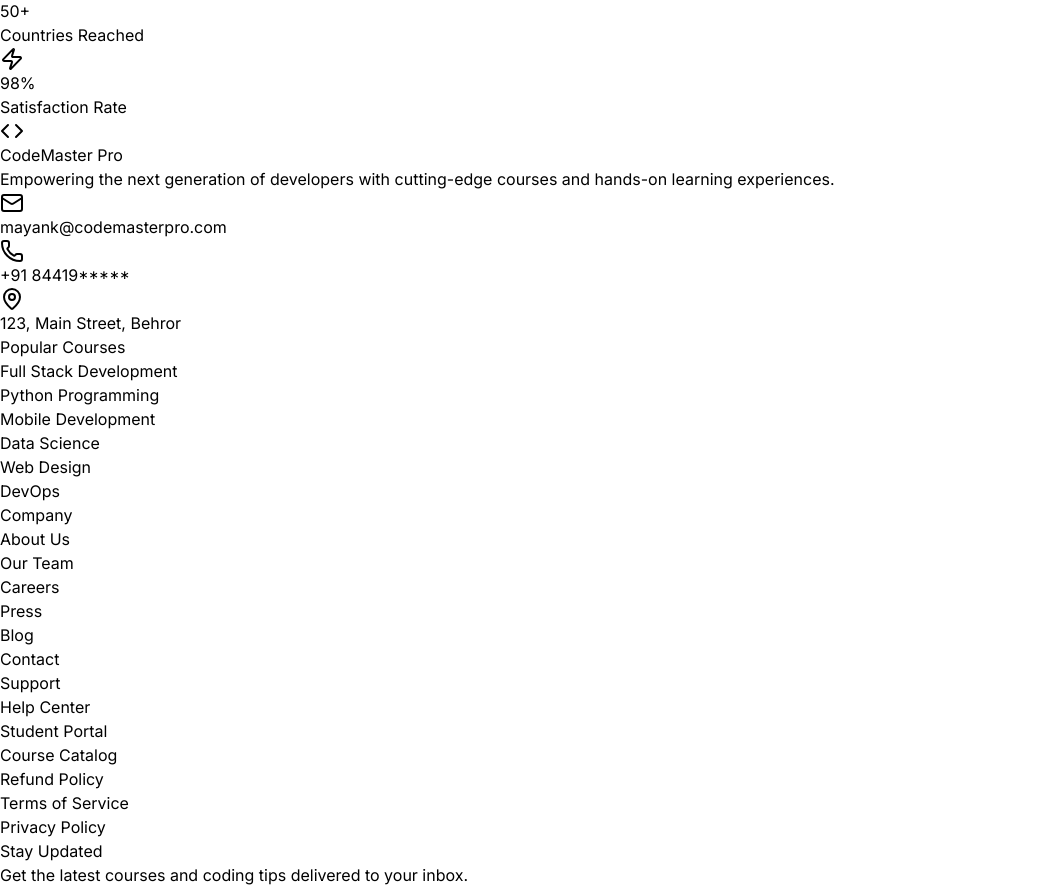
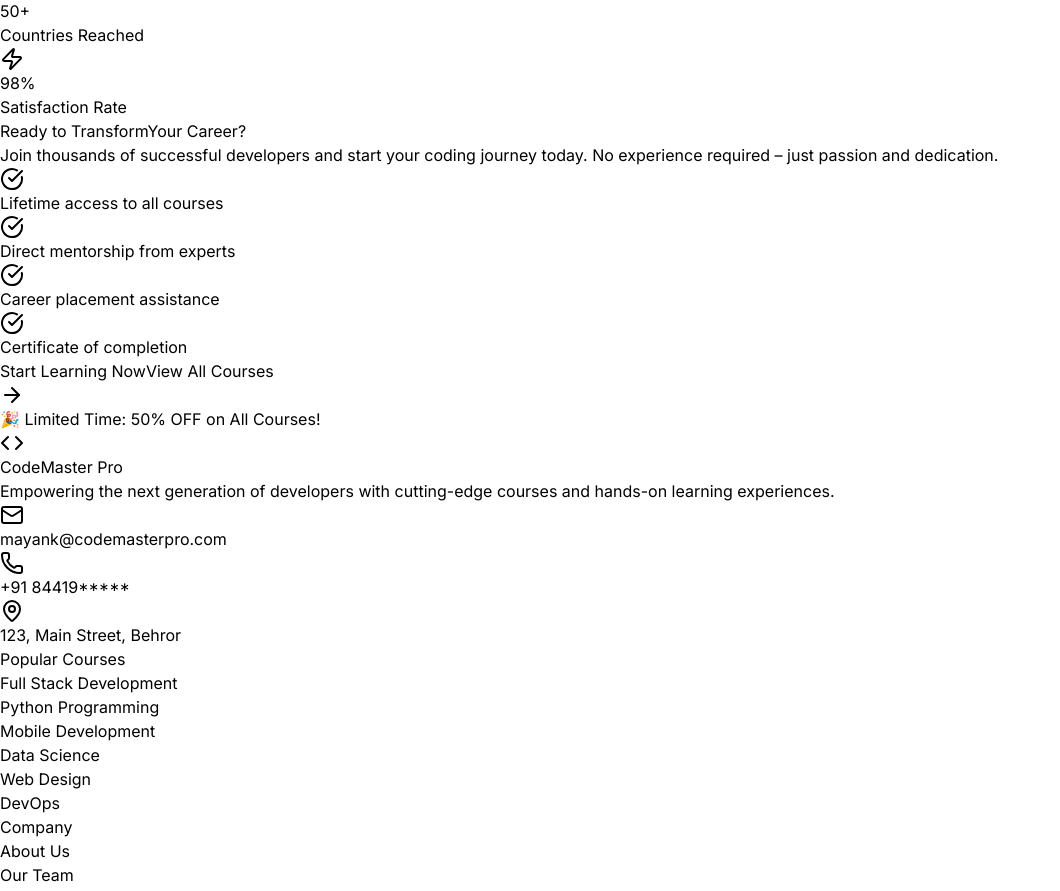
Before and after one commit to MayankYadav-dev/CodeMaster-Pro, a Next.js app: page / in a window 1280 px wide. Shown: the part 2389-3280 px from the top of the page, without its empty margins (0-1060 px from the left). Built offline with nearby package versions, Linux system fonts and the light colour scheme.

Commit message:
update some content

```diff
--- a/src/app/page.js
+++ b/src/app/page.js
@@ -4,6 +4,7 @@ import Features from '@/components/Features'
 import Footer from '@/components/Footer'
 import Courses from '@/components/Courses'
 import Stats from '@/components/Stats'
+import CTA from '@/components/CTA'
 
 export default function Home() {
   return (
@@ -13,6 +14,7 @@ export default function Home() {
       <Features />
       <Courses />
       <Stats />
+      <CTA />
       <Footer />
     </main>
   )
--- /dev/null
+++ b/src/components/CTA.js
@@ -0,0 +1,52 @@
+import { ArrowRight, CheckCircle } from 'lucide-react';
+
+export default function CTA() {
+  const benefits = [
+    'Lifetime access to all courses',
+    'Direct mentorship from experts',
+    'Career placement assistance',
+    'Certificate of completion'
+  ];
+
+  return (
+    <section className="py-24 bg-[#F1EFEC] dark:bg-[#030303] relative overflow-hidden transition-colors duration-300">
+      <div className="max-w-7xl mx-auto px-4 sm:px-6 lg:px-8 relative z-10">
+        <div className="text-center">
+          <h2 className="text-4xl md:text-6xl font-bold text-[#123458] dark:text-[#D4C9BE] mb-6">
+            Ready to Transform
+            <span className="block text-[#123458]/70 dark:text-[#D4C9BE]/70">Your Career?</span>
+          </h2>
+
+          <p className="text-xl md:text-2xl text-[#123458]/80 dark:text-[#D4C9BE]/80 mb-12 max-w-3xl mx-auto">
+            Join thousands of successful developers and start your coding journey today.
+            No experience required – just passion and dedication.
+          </p>
+
+          <div className="grid grid-cols-1 md:grid-cols-2 gap-4 max-w-2xl mx-auto mb-12">
+            {benefits.map((benefit, index) => (
+              <div key={index} className="flex items-center text-[#123458] dark:text-[#D4C9BE] text-lg">
+                <CheckCircle className="w-6 h-6 text-green-600 dark:text-green-400 mr-3 flex-shrink-0" />
+                {benefit}
+              </div>
+            ))}
+          </div>
+
+          <div className="flex flex-col sm:flex-row gap-4 justify-center items-center mb-8">
+            <button className="group px-10 py-4 bg-white dark:bg-[#D4C9BE] text-[#123458] dark:text-[#030303] rounded-full font-bold text-xl hover:bg-[#F1EFEC] hover:shadow-2xl hover:scale-105 transition-all duration-300 flex items-center">
+              Start Learning Now
+              <ArrowRight className="ml-2 w-6 h-6 group-hover:translate-x-1 transition-transform" />
+            </button>
+
+            <button className="px-10 py-4 border-2 border-[#123458] dark:border-[#D4C9BE] text-[#123458] dark:text-[#D4C9BE] rounded-full font-bold text-xl hover:bg-[#E7EFC7] dark:hover:bg-[#8A784E] hover:text-black transition-all duration-300">
+              View All Courses
+            </button>
+          </div>
+
+          <div className="inline-block bg-[#FFDEDE] dark:bg-[#8A784E] text-black px-6 py-3 rounded-full font-bold text-lg animate-pulse">
+            🎉 Limited Time: 50% OFF on All Courses!
+          </div>
+        </div>
+      </div>
+    </section>
+  );
+}
```
